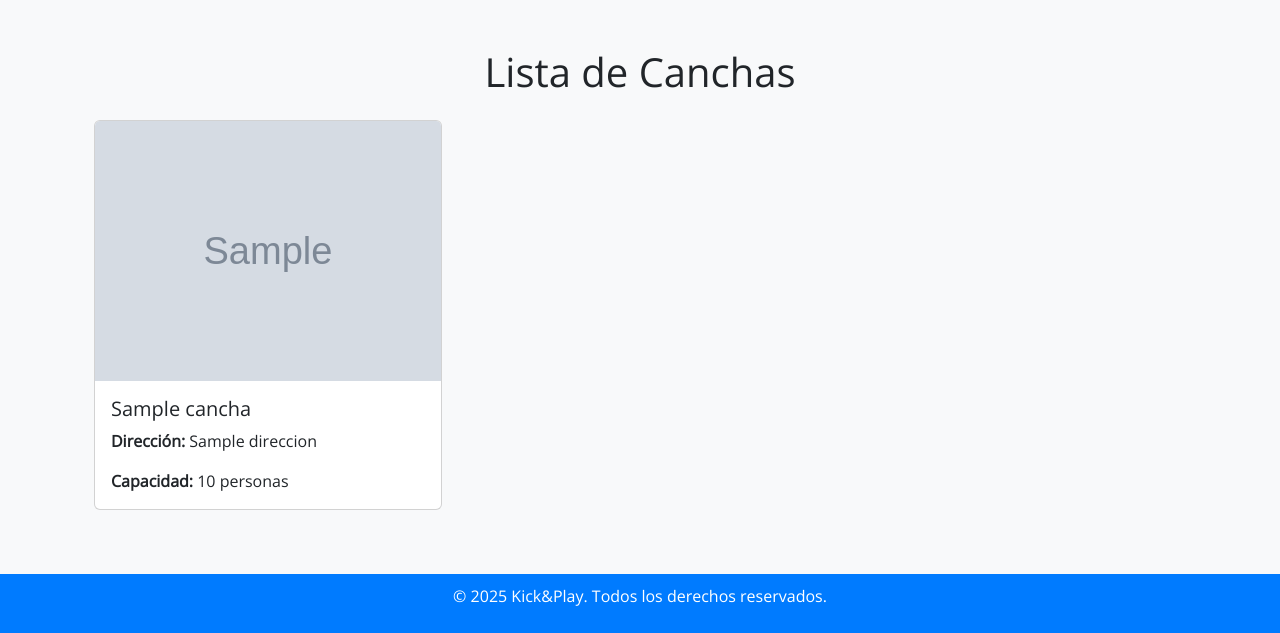
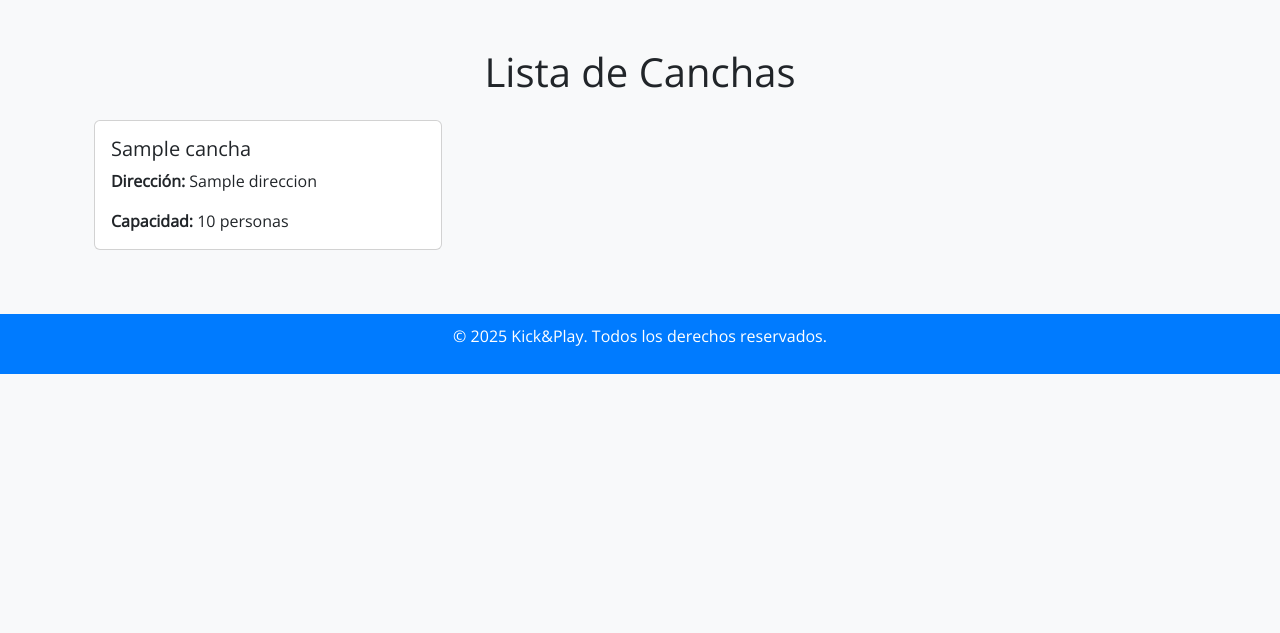
Before and after one commit to Frn14KV/kickandplay, a Django app: template canchas/templates/canchas/lista_canchas.html in a window 1280 px wide. Shown: the part 56-689 px from the top of the page. Run offline with Django 5.2, Linux system fonts and the light colour scheme; the template is opened without the code that fills it: most values are stand-ins (such as "Sample title", 1, 10 or a date in 2020); grey boxes marked "Sample" are stand-in pictures.

Commit message:
Agregar página principal4

```diff
--- a/canchas/admin.py
+++ b/canchas/admin.py
@@ -5,7 +5,7 @@
 
 from django.contrib import admin
 from django.contrib.admin import AdminSite
-from .models import Canchas, Equipos, Comentarios, Partidos
+from .models import Canchas, Equipos, Comentarios, Partidos, Evento
 
 class MiAdminSite(AdminSite):
     site_header = "Kick&Play Admin"
@@ -17,3 +17,4 @@ admin.site.register(Canchas)
 admin.site.register(Equipos)
 admin.site.register(Comentarios)
 admin.site.register(Partidos)
+admin.site.register(Evento)
--- a/canchas/templates/canchas/lista_canchas.html
+++ b/canchas/templates/canchas/lista_canchas.html
@@ -9,7 +9,7 @@
         {% for cancha in canchas %}
             <div class="col-md-4">
                 <div class="card mb-3">
-                    <img src="{{ cancha.imagen.url }}" class="card-img-top" alt="Imagen de {{ cancha.nombre }}">
+
                     <div class="card-body">
                         <h5 class="card-title">{{ cancha.nombre }}</h5>
                         <p class="card-text"><strong>Dirección:</strong> {{ cancha.direccion }}</p>
--- a/canchas/views.py
+++ b/canchas/views.py
@@ -91,6 +91,7 @@ class ListaEventosView(APIView):
     #permission_classes = [IsAuthenticated]
     permission_classes = [AllowAny]
 
+
     def get(self, request, format=None):
         eventos = Evento.objects.all()  # Obtener los datos de los eventos
         data = {"eventos": [evento.titulo for evento in eventos]}  # Serializar datos básicos
```
